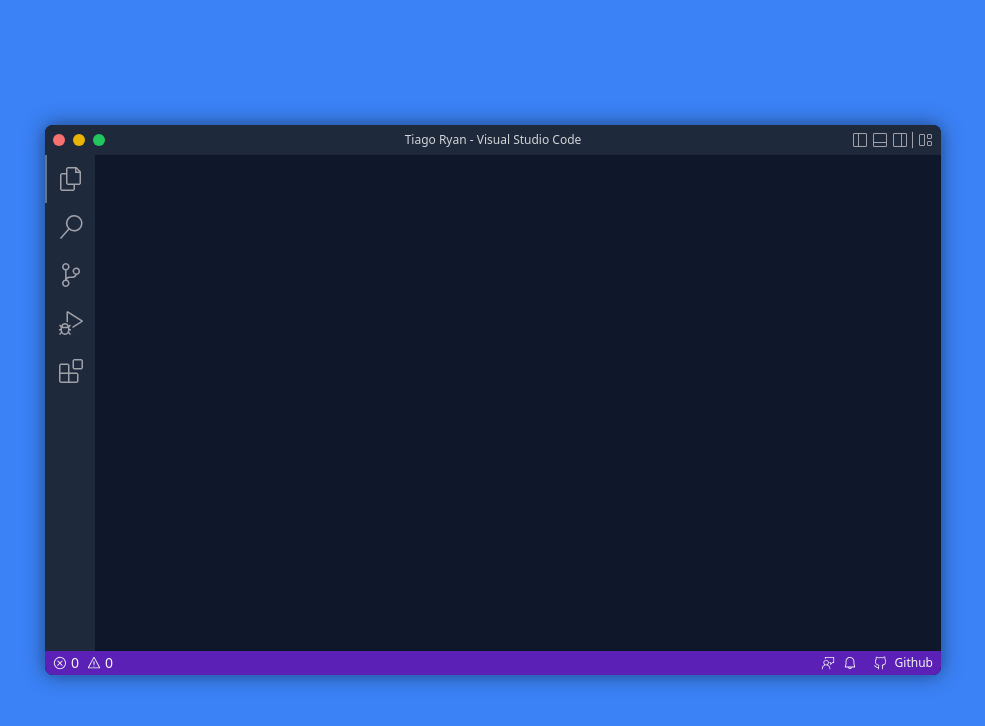
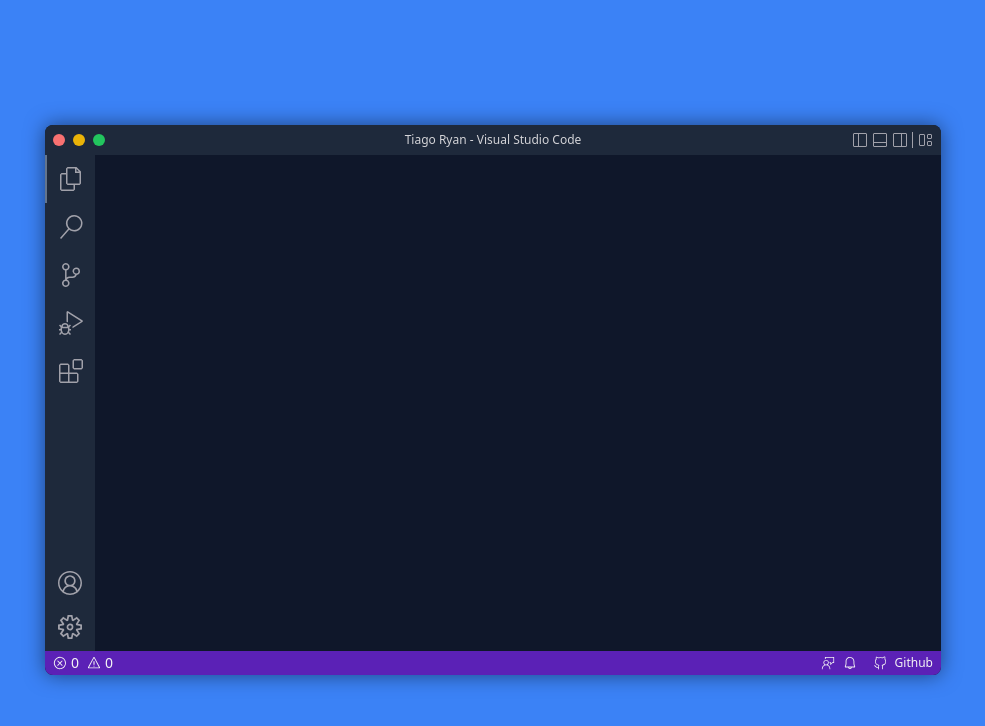
Before and after one commit to tiagoryandev/tiagoryandev, a Next.js app: page / in a window 1280 px wide. Shown: the top 726 px of the page, without its empty margins (147-1132 px from the left). Built offline with nearby package versions, Linux system fonts and the light colour scheme.

Commit message:
chore: add icon for account and settings in sidebar

```diff
--- a/components/WindowSidebar.tsx
+++ b/components/WindowSidebar.tsx
@@ -4,7 +4,9 @@ import {
 	VscSearch as Search,
 	VscSourceControl as SourceControl,
 	VscDebugAlt as DebugAlt,
-	VscExtensions as Extensions
+	VscExtensions as Extensions,
+	VscAccount as Account,
+	VscSettingsGear as SettingsGear
 } from "react-icons/vsc";
 
 type Props = {
@@ -13,9 +15,9 @@ type Props = {
 
 const WindowSidebar: React.FC<Props> = ({ pageIn }) => {
 	return (
-		<div className="col-span-1 bg-slate-800">
+		<div className="col-span-1 flex flex-col justify-between bg-slate-800">
 			<div className="flex flex-col items-center">
-				<div className={`flex items-center justify-center p-2 py-3 w-full border-l-2 ${pageIn == "files" ? "border-slate-500" : "border-slate-800 hover:border-slate-700"} hover:bg-slate-700 transition-colors cursor-pointer`}>
+				<div className={`flex items-center justify-center px-2 py-3 w-full border-l-2 ${pageIn == "files" ? "border-slate-500" : "border-slate-800 hover:border-slate-700"} hover:bg-slate-700 transition-colors cursor-pointer`}>
 					<Files className="text-zinc-400 text-2xl hover:text-zinc-100" />
 				</div>
 				<div className={`flex items-center justify-center px-2 py-3 w-full border-l-2 ${pageIn == "search" ? "border-slate-500" : "border-slate-800 hover:border-slate-700"} hover:bg-slate-700 transition-colors cursor-pointer`}>
@@ -31,6 +33,10 @@ const WindowSidebar: React.FC<Props> = ({ pageIn }) => {
 					<Extensions className="text-zinc-400 text-2xl hover:text-zinc-100" />
 				</div>
 			</div>
+			<div className="flex flex-col items-center px-2 py-3 gap-5">
+				<Account className="text-zinc-400 text-2xl hover:text-zinc-200 cursor-pointer" />
+				<SettingsGear className="text-zinc-400 text-2xl hover:text-zinc-200 cursor-pointer" />
+			</div>
 		</div>
 	);
 };
```
